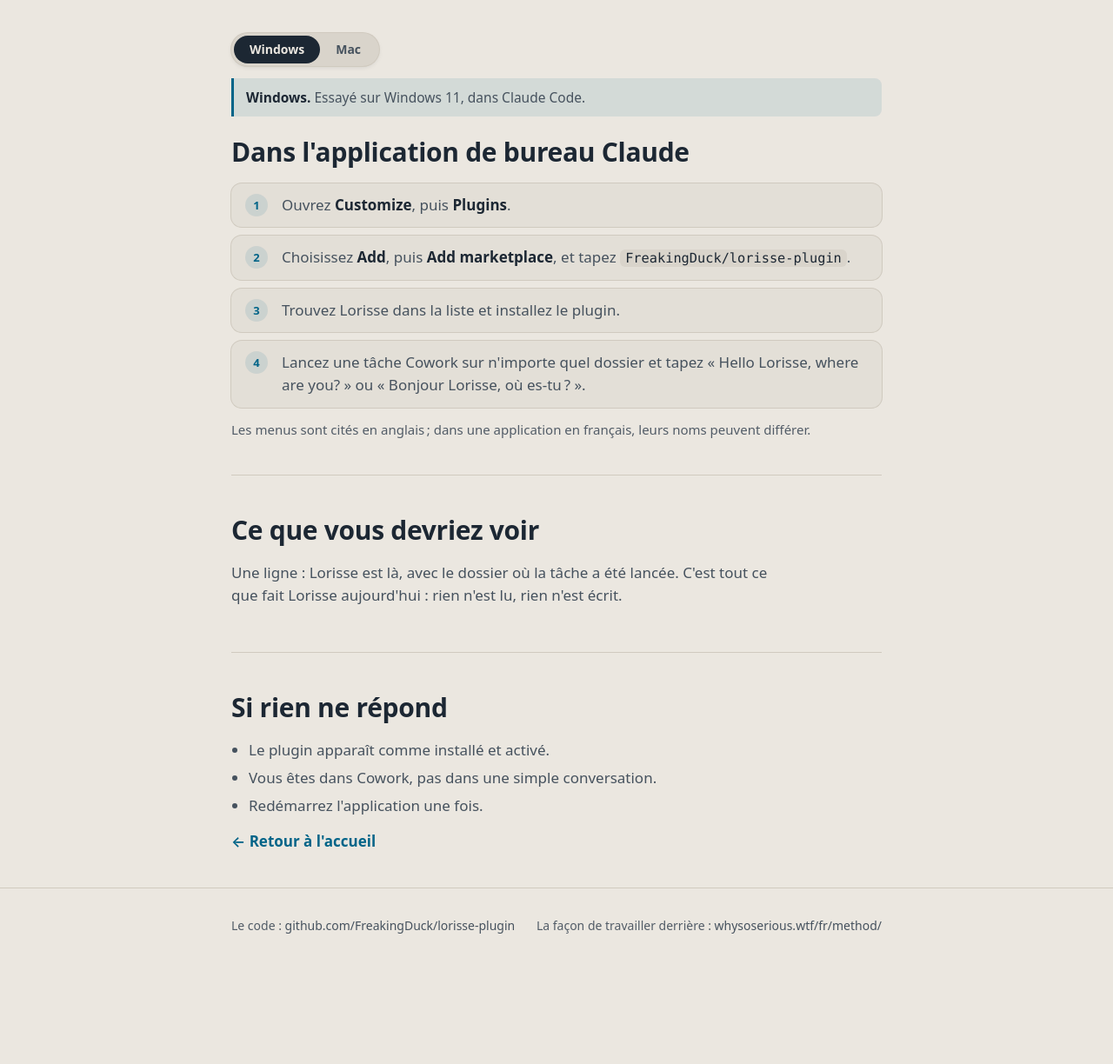
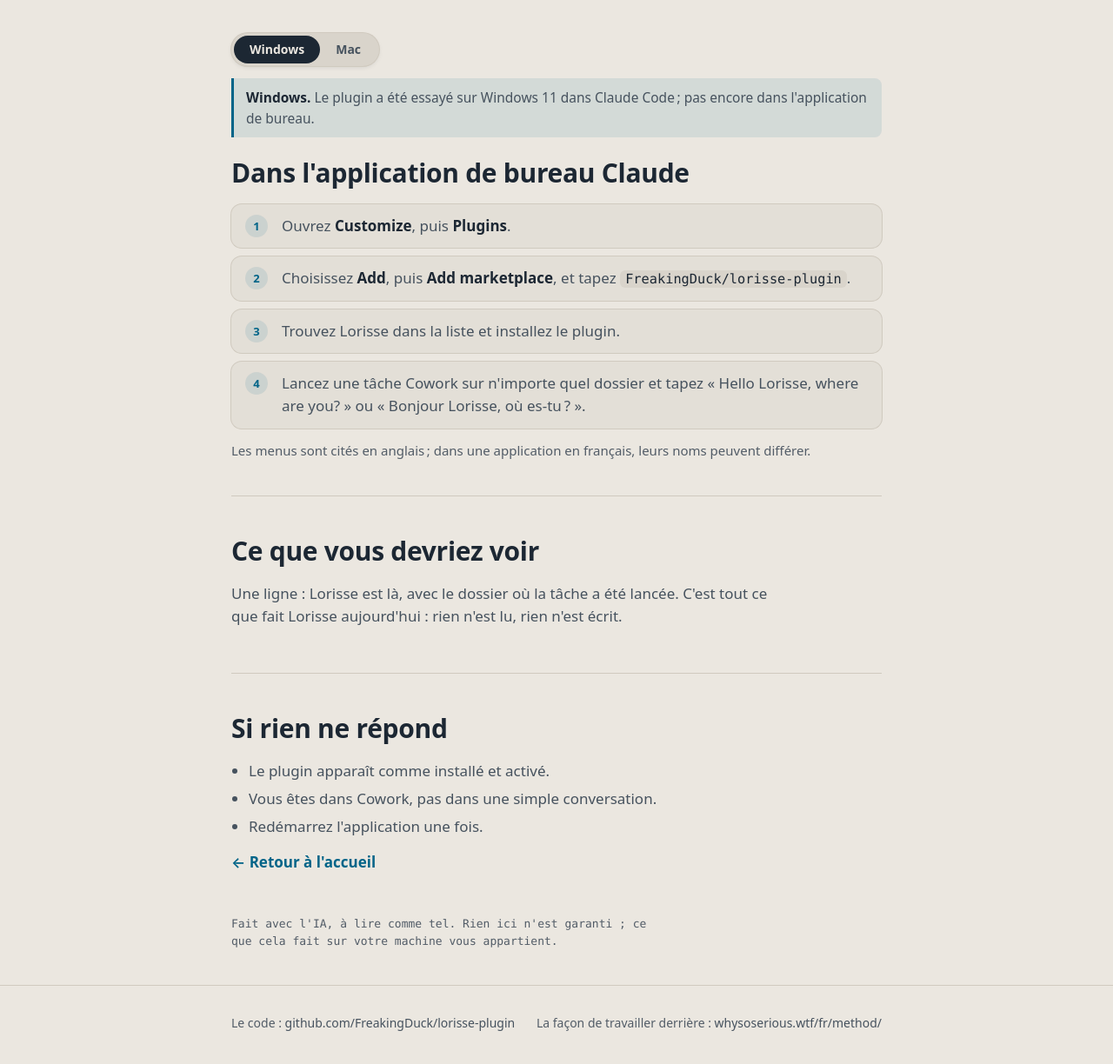
Before and after one commit to FreakingDuck/lorisse.ai, a plain HTML site: page fr/install/index.html in a window 1280 px wide. Shown: the part 574-1798 px from the top of the page at 87% size. Before the commit the page ends 1698 px from the top, so only its background shows below. Drawn offline with Linux system fonts and the light colour scheme.

Commit message:
install page, both languages: made with AI, read as such, under the install; the Windows note says where it was tried
Co-Authored-By: Claude Fable 5.2 <noreply@anthropic.com>

```diff
--- a/fr/install/index.html
+++ b/fr/install/index.html
@@ -39,7 +39,7 @@
       <input type="radio" name="os" id="os-win" checked>
       <input type="radio" name="os" id="os-mac">
       <div class="seg" role="group" aria-label="Votre machine"><label for="os-win">Windows</label><label for="os-mac">Mac</label></div>
-      <div class="pane pane-win note"><p><b>Windows.</b> Essayé sur Windows 11, dans Claude Code.</p></div>
+      <div class="pane pane-win note"><p><b>Windows.</b> Le plugin a été essayé sur Windows 11 dans Claude Code&#8239;; pas encore dans l'application de bureau.</p></div>
       <div class="pane pane-mac note"><p><b>Mac.</b> Écrit d'après la documentation&#8239;; pas encore essayé sur un Mac. Le programme est prévu pour les puces Apple comme pour Intel. Si macOS demande s'il faut l'autoriser, répondez oui, une fois.</p></div>
     </div>
 
@@ -67,6 +67,8 @@
     </ul>
     <a class="back" href="../">← Retour à l'accueil</a>
   </section>
+
+  <p class="made">Fait avec l'IA, à lire comme tel. Rien ici n'est garanti&#8239;; ce que cela fait sur votre machine vous appartient.</p>
 </main>
 
 <footer>
--- a/style.css
+++ b/style.css
@@ -106,6 +106,7 @@ p.body b { color: var(--cb-ink); }
 .os .pane b { color: var(--cb-ink); }
 
 .back { display: inline-block; margin-top: 8px; font-weight: 600; }
+.made { font-family: ui-monospace, "Cascadia Mono", Consolas, monospace; font-size: 13px; color: var(--cb-ink-3); margin: 8px 0 40px; max-width: 64ch; }
 
 footer { padding: 32px 0 48px; border-top: 1px solid var(--cb-line); color: var(--cb-ink-3); font-size: 14px; }
 footer .row { display: flex; flex-wrap: wrap; justify-content: space-between; gap: 10px 20px; }
```
Also changed, not shown: install/index.html (+3 -1 lines).
